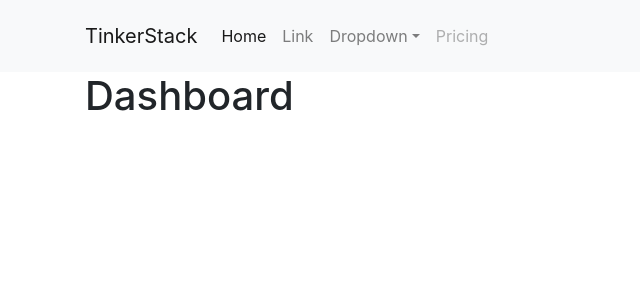
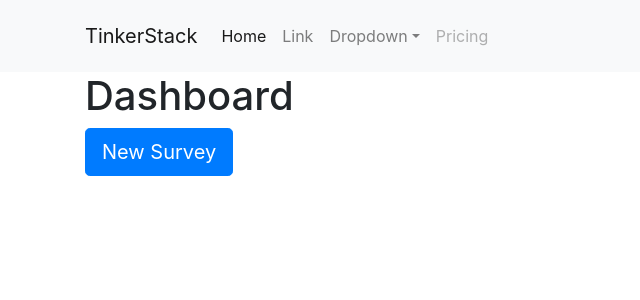
Before and after one commit to derrickyoo/tinker-stack-io, a React (Create React App) app in the folder client/: page /dashboard in a window 1280 px wide. Shown: the top 300 px of the page, without its empty margins (0-640 px from the left). Built offline with nearby package versions, Linux system fonts and the light colour scheme; no server answers.

Commit message:
Created a dashboard component

```diff
--- a/client/src/components/App.js
+++ b/client/src/components/App.js
@@ -5,8 +5,8 @@ import { connect } from "react-redux";
 import * as actions from "../actions";
 import Header from "./Header";
 import Landing from "./Landing";
+import Dashboard from "./Dashboard";
 
-const Dashboard = () => <h1>Dashboard</h1>;
 const Profile = () => <h1>Profile</h1>;
 
 class App extends Component {
--- /dev/null
+++ b/client/src/components/Dashboard.js
@@ -0,0 +1,14 @@
+import React from "react";
+
+const Dashboard = () => {
+  return (
+    <div>
+      <h1>Dashboard</h1>
+      <button type="button" className="btn btn-primary btn-lg">
+        New Survey
+      </button>
+    </div>
+  );
+};
+
+export default Dashboard;
```
